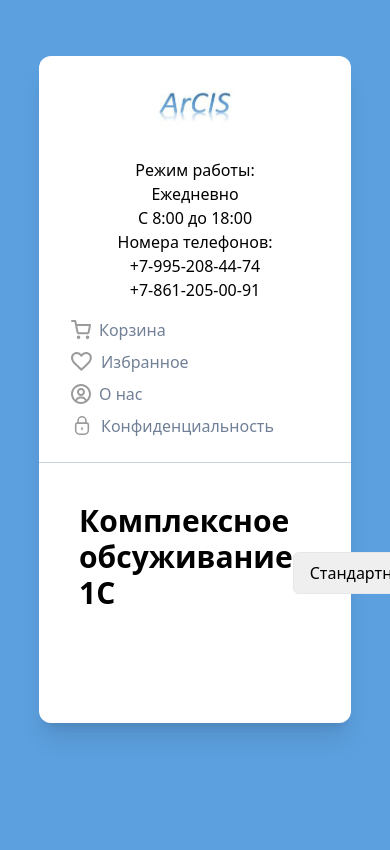
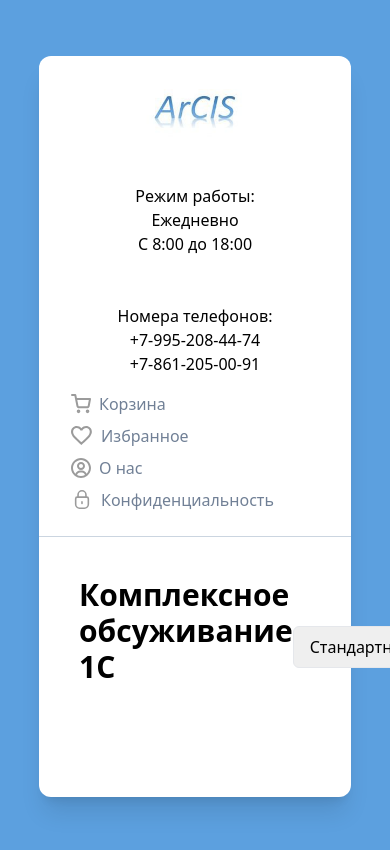
Before and after one commit to Lexa3940/arcis, a Vue app: page / in a window 390 px wide. Shown: the top 850 px of the page. Built offline with nearby package versions, Linux system fonts and the light colour scheme; no server answers.

Commit message:
Update Header.vue

```diff
--- a/src/components/Header.vue
+++ b/src/components/Header.vue
@@ -87,10 +87,11 @@ const emit = defineEmits(['openDrawer'])
   display: flex;
   justify-content: center;
   align-items: center;
+  margin-bottom: 1rem;
 }
 
 .logo {
-  max-height: 70px;
+  max-height: 80px;
 }
 
 @media(min-width: 768px) {
@@ -104,6 +105,7 @@ const emit = defineEmits(['openDrawer'])
   display: flex;
   flex-direction: column;
   justify-content: center;
+  gap: 2rem; /* Увеличиваем отступ между working-hours и phone-numbers */
 }
 
 @media(min-width: 768px) {
@@ -111,11 +113,18 @@ const emit = defineEmits(['openDrawer'])
     flex-direction: row;
     justify-content: space-around;
     text-align: left;
+    gap: 1rem; /* Уменьшаем отступ между элементами на больших экранах */
   }
 }
 
 .working-hours, .phone-numbers {
   margin: 0 1rem;
+}
+
+@media(max-width: 767px) {
+  .working-hours {
+    margin-bottom: 1rem; /* Увеличиваем отступ между working-hours и phone-numbers */
+  }
 }
 
 .nav-container {
```
